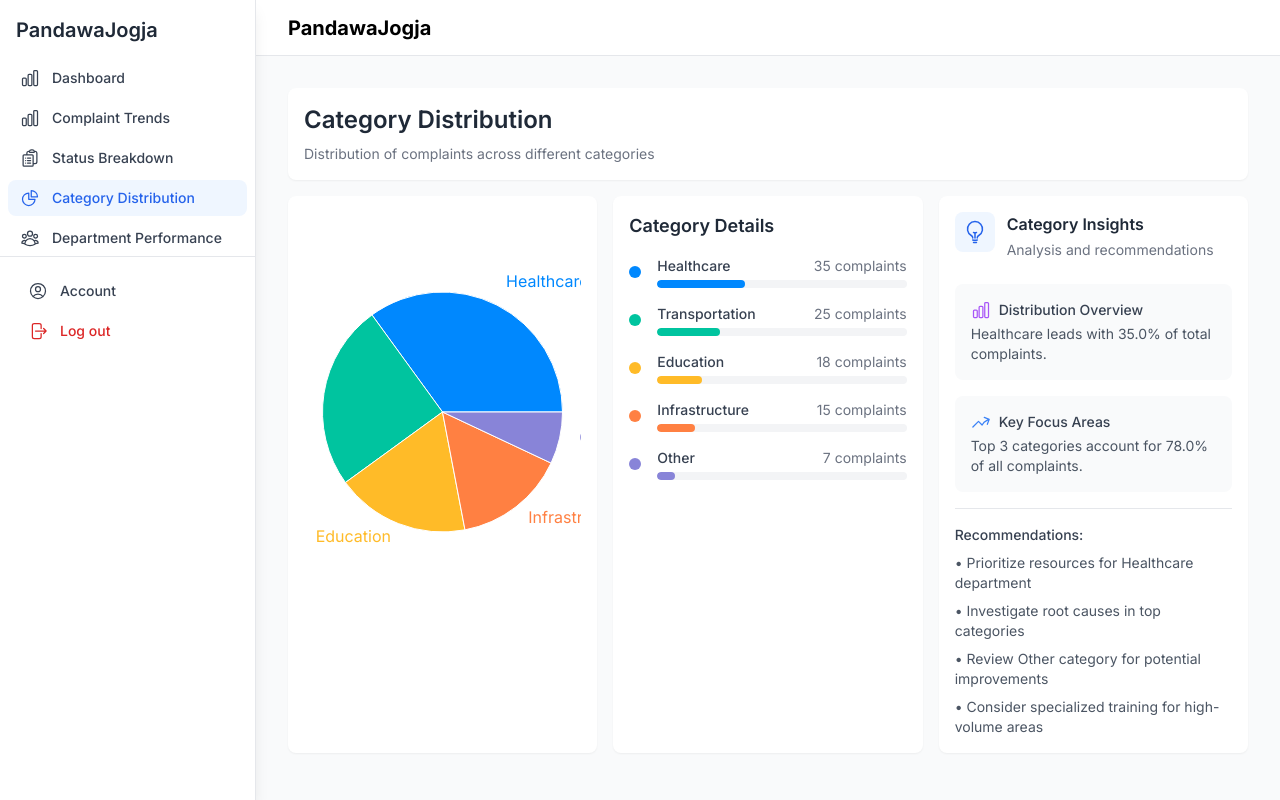
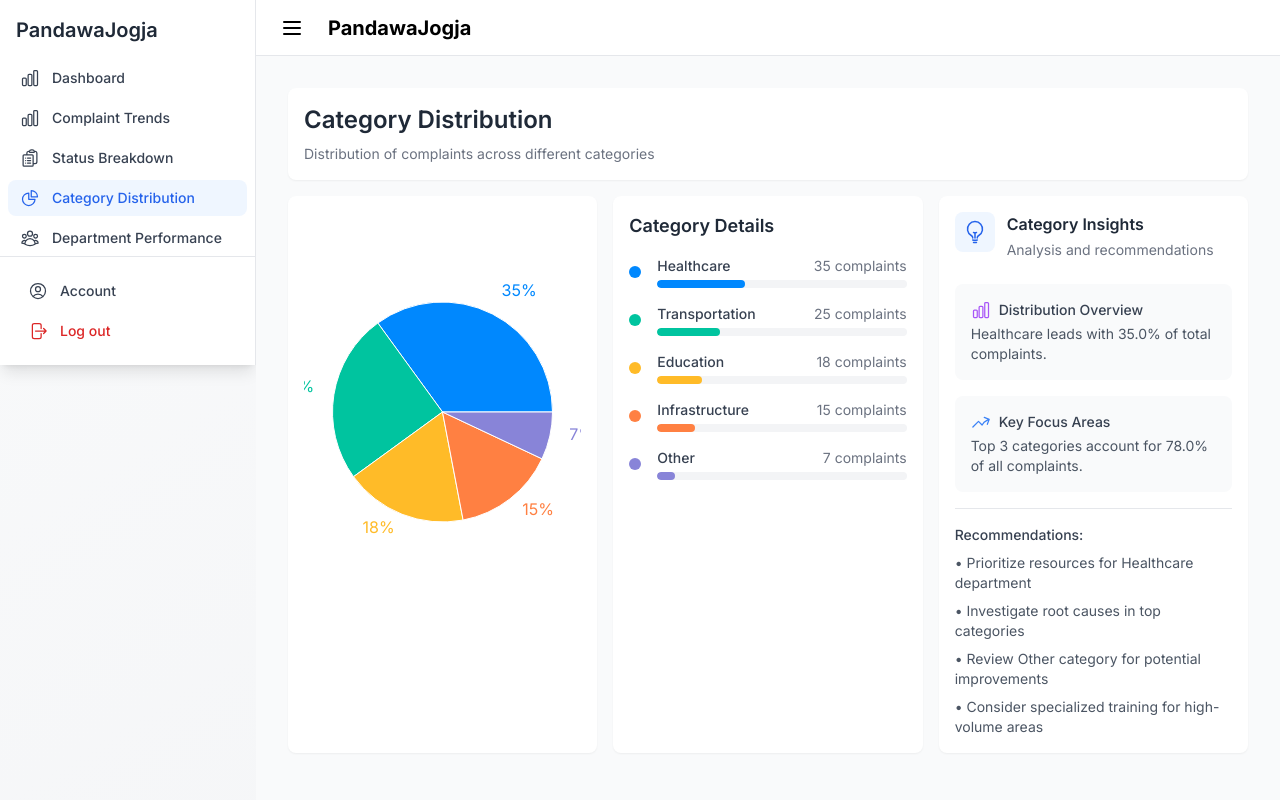
Before and after one commit to 848ill/PandawaJogja, a Next.js app: page /dashboard/categories in a window 1280 px wide. Built offline with nearby package versions, Linux system fonts and the light colour scheme.

Commit message:
feat: sidebar bisa di-hide/show di desktop & mobile, label Pie chart hanya persentase dan tidak kepotong

```diff
--- a/app/components/DashboardLayoutClient.tsx
+++ b/app/components/DashboardLayoutClient.tsx
@@ -4,17 +4,20 @@ import React, { useState } from 'react';
 import Sidebar from './Sidebar';
 
 export default function DashboardLayoutClient({ children }: { children: React.ReactNode }) {
-  const [isSidebarOpen, setSidebarOpen] = useState(false);
+  const [isSidebarOpen, setSidebarOpen] = useState(true);
 
   return (
     <div className="flex h-screen">
-      <Sidebar isOpen={isSidebarOpen} onClose={() => setSidebarOpen(false)} />
+      {/* Sidebar dengan animasi dan lebar dinamis */}
+      <div className={`transition-all duration-300 ${isSidebarOpen ? 'w-64' : 'w-0'} overflow-hidden`}>
+        <Sidebar isOpen={isSidebarOpen} onClose={() => setSidebarOpen(false)} />
+      </div>
       {/* Main area with header/topbar */}
       <div className="flex-1 flex flex-col">
         {/* Header/topbar */}
         <header className="flex items-center h-14 px-2 sm:px-4 border-b bg-white shadow-sm">
           <button
-            className="p-2 rounded hover:bg-gray-100 md:hidden"
+            className="p-2 rounded hover:bg-gray-100"
             onClick={() => setSidebarOpen((v) => !v)}
             aria-label="Toggle sidebar"
           >
--- a/app/dashboard/categories/page.tsx
+++ b/app/dashboard/categories/page.tsx
@@ -38,10 +38,10 @@ export default function CategoriesPage() {
                     cx="50%"
                     cy="50%"
                     labelLine={false}
-                    outerRadius={120}
+                    outerRadius={110}
                     fill="#8884d8"
                     dataKey="value"
-                    label={({ name }) => name}
+                    label={({ percent }) => `${(percent * 100).toFixed(0)}%`}
                   >
                     {data.map((entry, index) => (
                       <Cell
```
